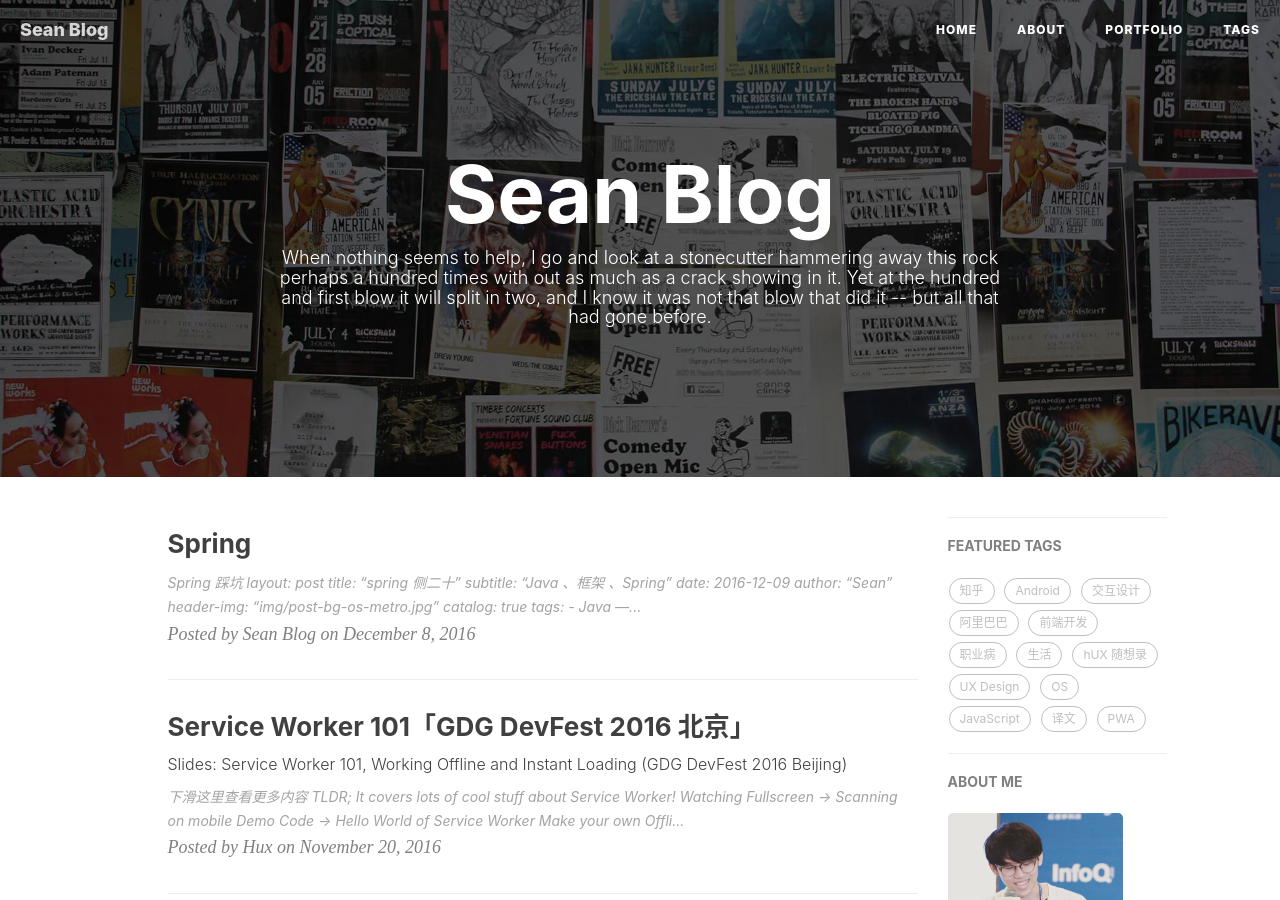
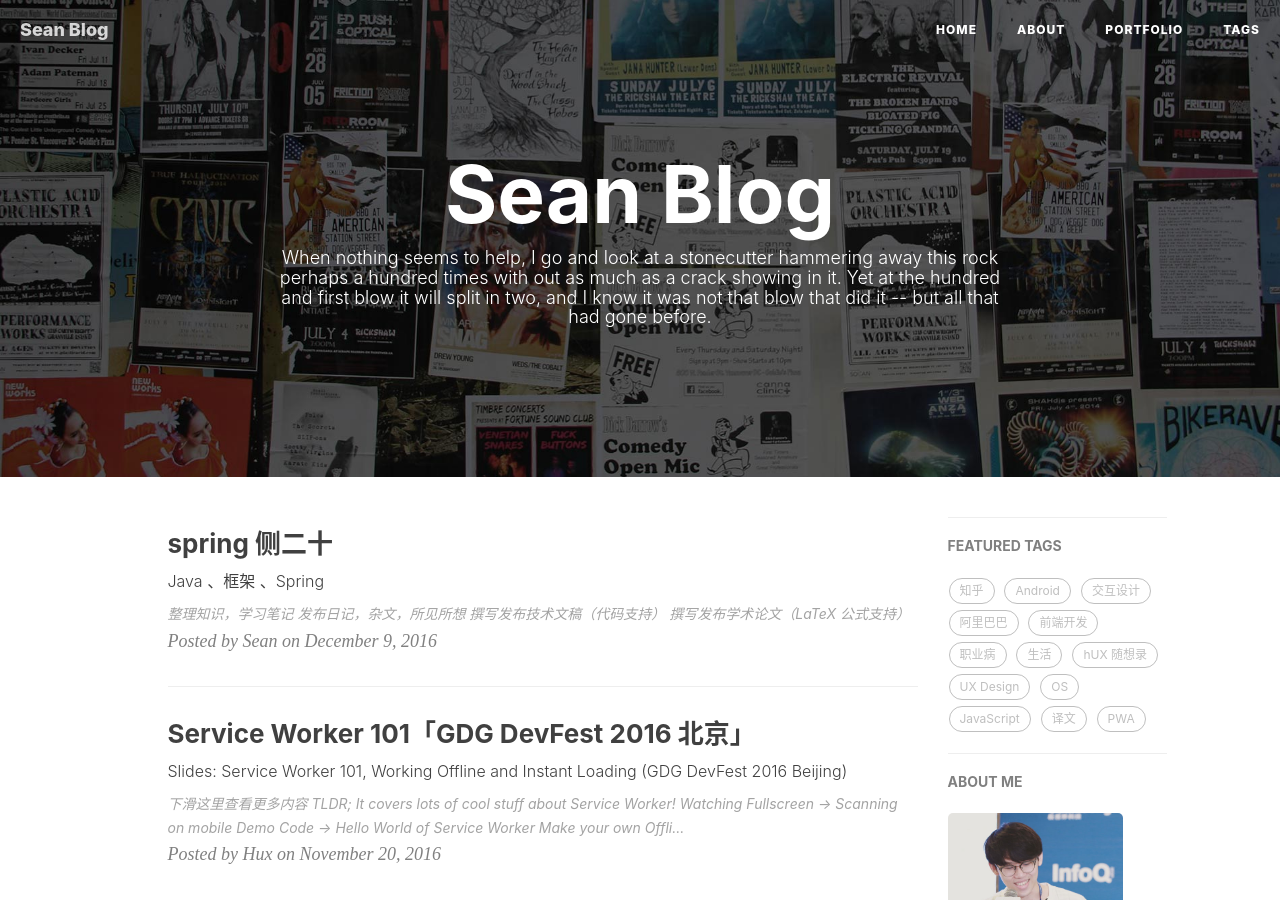
Before and after one commit to yangchangshun/yangchangshun.github.io, a Jekyll site: the page built from index.html, in a window 1280 px wide and 900 px high. Built offline with Jekyll 4.4.1, drawn with Linux system fonts in a browser that asks for light colours; nearby versions of some CDN libraries; the list of posts is cut into pages by our own code; comment, search, counter and statistics services are not loaded.

Commit message:
Update 2016-12-08-Spring.markdown

```diff
--- a/_posts/2016-12-08-Spring.markdown
+++ b/_posts/2016-12-08-Spring.markdown
@@ -1,4 +1,3 @@
-# Spring 踩坑
 ---
 layout:     post
 title:      "spring 侧二十"
```
